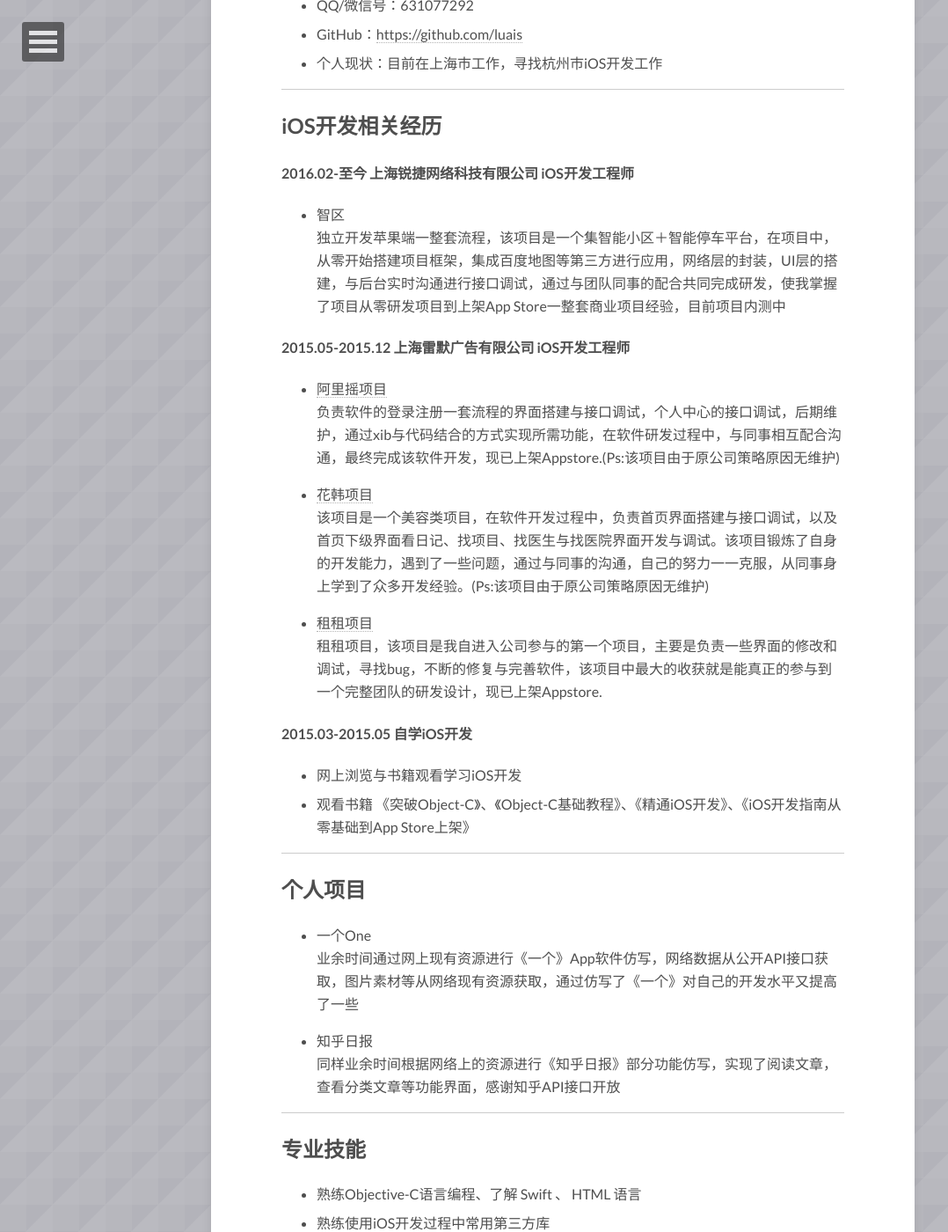
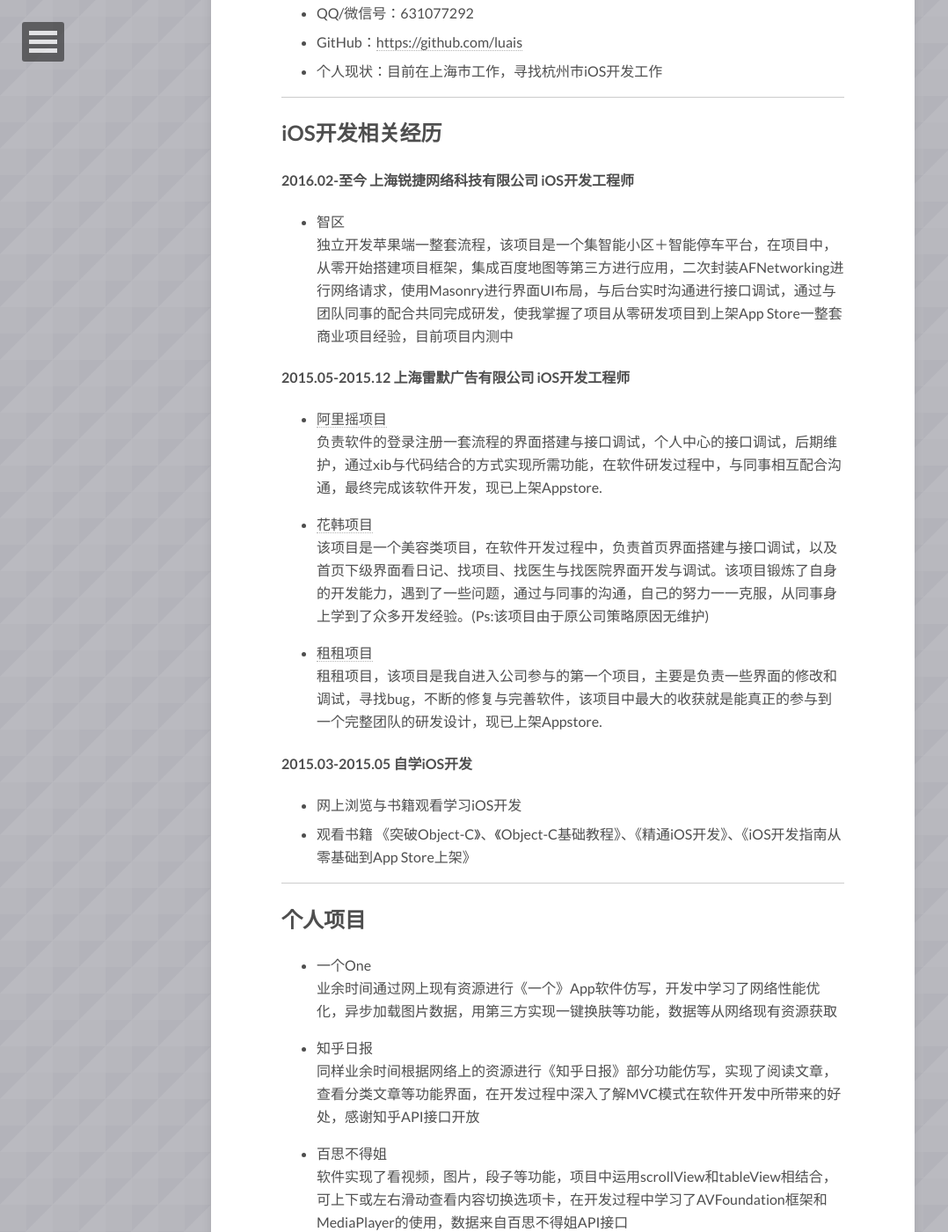
Before and after one commit to luais/luais.github.com, a Jekyll site: the page built from _posts/2015-12-24-平安夜前夕-独白.md, in a window 1280 px wide and 1400 px high, scrolled down 611 px. Shown: the whole window at 88% size, without its empty margins (0-1078 px from the left). Built offline with Jekyll 4.4.1, drawn with Linux system fonts in a browser that asks for light colours; nearby versions of some CDN libraries; comment, search, counter and statistics services are not loaded; some of the changed text lies outside the part shown.

Commit message:
Update 2015-12-24-平安夜前夕-独白.md

```diff
--- a/_posts/2015-12-24-平安夜前夕-独白.md
+++ b/_posts/2015-12-24-平安夜前夕-独白.md
@@ -9,7 +9,7 @@ image:
 
 
 
-##**杨宏利**
+## **杨宏利**
 
 #### iOS开发工程师<br>
 
@@ -29,11 +29,11 @@ image:
 
 #### 2016.02-至今         上海锐捷网络科技有限公司   iOS开发工程师
 *   智区<br>
-独立开发苹果端一整套流程，该项目是一个集智能小区＋智能停车平台，在项目中，从零开始搭建项目框架，集成百度地图等第三方进行应用，网络层的封装，UI层的搭建，与后台实时沟通进行接口调试，通过与团队同事的配合共同完成研发，使我掌握了项目从零研发项目到上架App Store一整套商业项目经验，目前项目内测中
+独立开发苹果端一整套流程，该项目是一个集智能小区＋智能停车平台，在项目中，从零开始搭建项目框架，集成百度地图等第三方进行应用，二次封装AFNetworking进行网络请求，使用Masonry进行界面UI布局，与后台实时沟通进行接口调试，通过与团队同事的配合共同完成研发，使我掌握了项目从零研发项目到上架App Store一整套商业项目经验，目前项目内测中
 
 #### 2015.05-2015.12	 上海雷默广告有限公司   	iOS开发工程师
 *	[阿里摇项目](https://itunes.apple.com/cn/app/a-li-yao/id1054243685?mt=8)<br>
-负责软件的登录注册一套流程的界面搭建与接口调试，个人中心的接口调试，后期维护，通过xib与代码结合的方式实现所需功能，在软件研发过程中，与同事相互配合沟通，最终完成该软件开发，现已上架Appstore.(Ps:该项目由于原公司策略原因无维护)
+负责软件的登录注册一套流程的界面搭建与接口调试，个人中心的接口调试，后期维护，通过xib与代码结合的方式实现所需功能，在软件研发过程中，与同事相互配合沟通，最终完成该软件开发，现已上架Appstore.
 
 *	[花韩项目]( https://itunes.apple.com/cn/app/hua-han/id1090348537?mt=8)<br>
 该项目是一个美容类项目，在软件开发过程中，负责首页界面搭建与接口调试，以及首页下级界面看日记、找项目、找医生与找医院界面开发与调试。该项目锻炼了自身的开发能力，遇到了一些问题，通过与同事的沟通，自己的努力一一克服，从同事身上学到了众多开发经验。(Ps:该项目由于原公司策略原因无维护)
@@ -50,10 +50,16 @@ image:
 ## 个人项目
 
 * 一个One<br>
-业余时间通过网上现有资源进行《一个》App软件仿写，网络数据从公开API接口获取，图片素材等从网络现有资源获取，通过仿写了《一个》对自己的开发水平又提高了一些
+业余时间通过网上现有资源进行《一个》App软件仿写，开发中学习了网络性能优化，异步加载图片数据，用第三方实现一键换肤等功能，数据等从网络现有资源获取
 
 * 知乎日报<br>
-同样业余时间根据网络上的资源进行《知乎日报》部分功能仿写，实现了阅读文章，查看分类文章等功能界面，感谢知乎API接口开放
+同样业余时间根据网络上的资源进行《知乎日报》部分功能仿写，实现了阅读文章，查看分类文章等功能界面，在开发过程中深入了解MVC模式在软件开发中所带来的好处，感谢知乎API接口开放
+
+* 百思不得姐<br>
+软件实现了看视频，图片，段子等功能，项目中运用scrollView和tableView相结合，可上下或左右滑动查看内容切换选项卡，在开发过程中学习了AVFoundation框架和MediaPlayer的使用，数据来自百思不得姐API接口
+
+* 最美韩风<br>
+学习iOS开发初期仿写的女装应用，项目中主要学习collection View的使用，项目里大部分界面都是是用collection View进行UI布局，并且学习AFNetworking，SDWebImage，MJRefresh等一些常用第三方库的使用。
 
 ------
 
```
